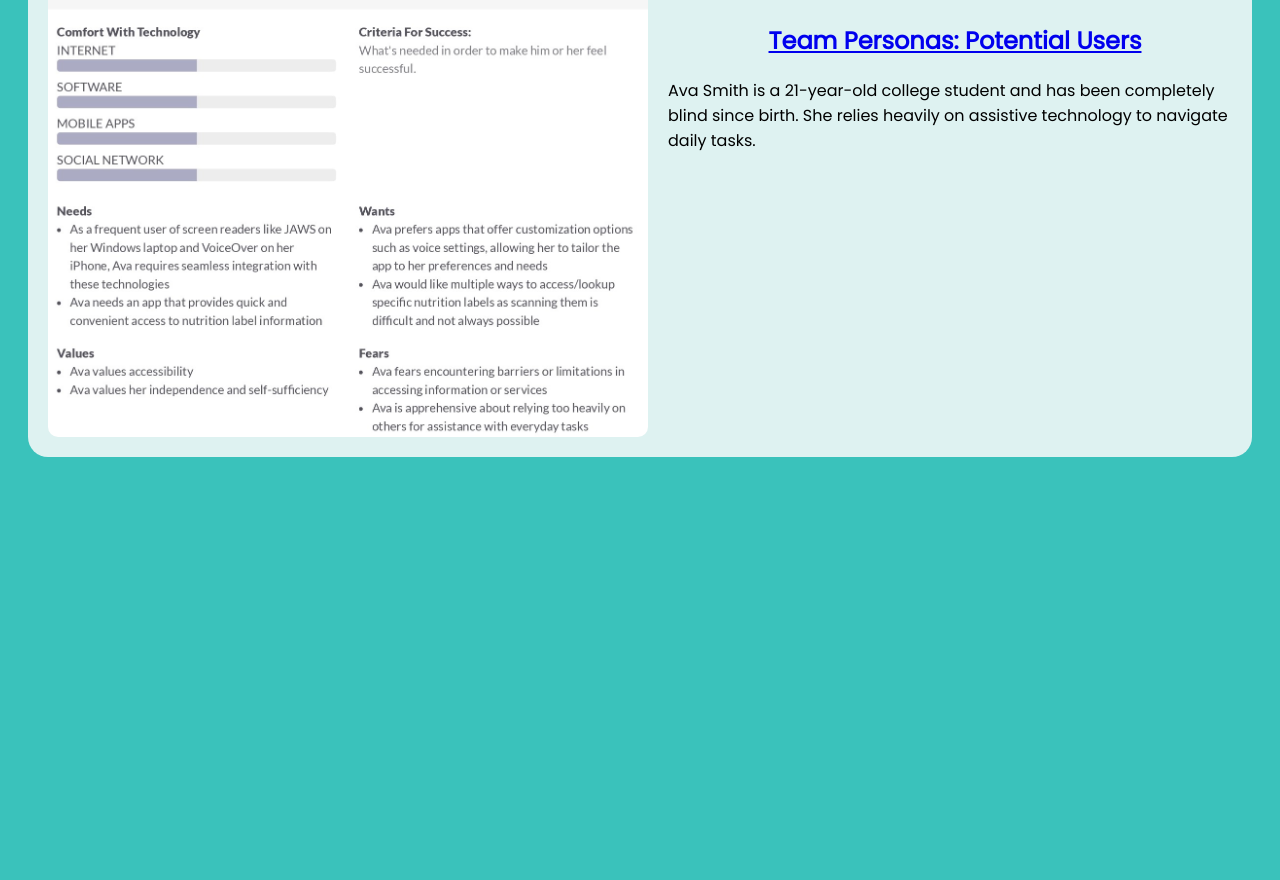
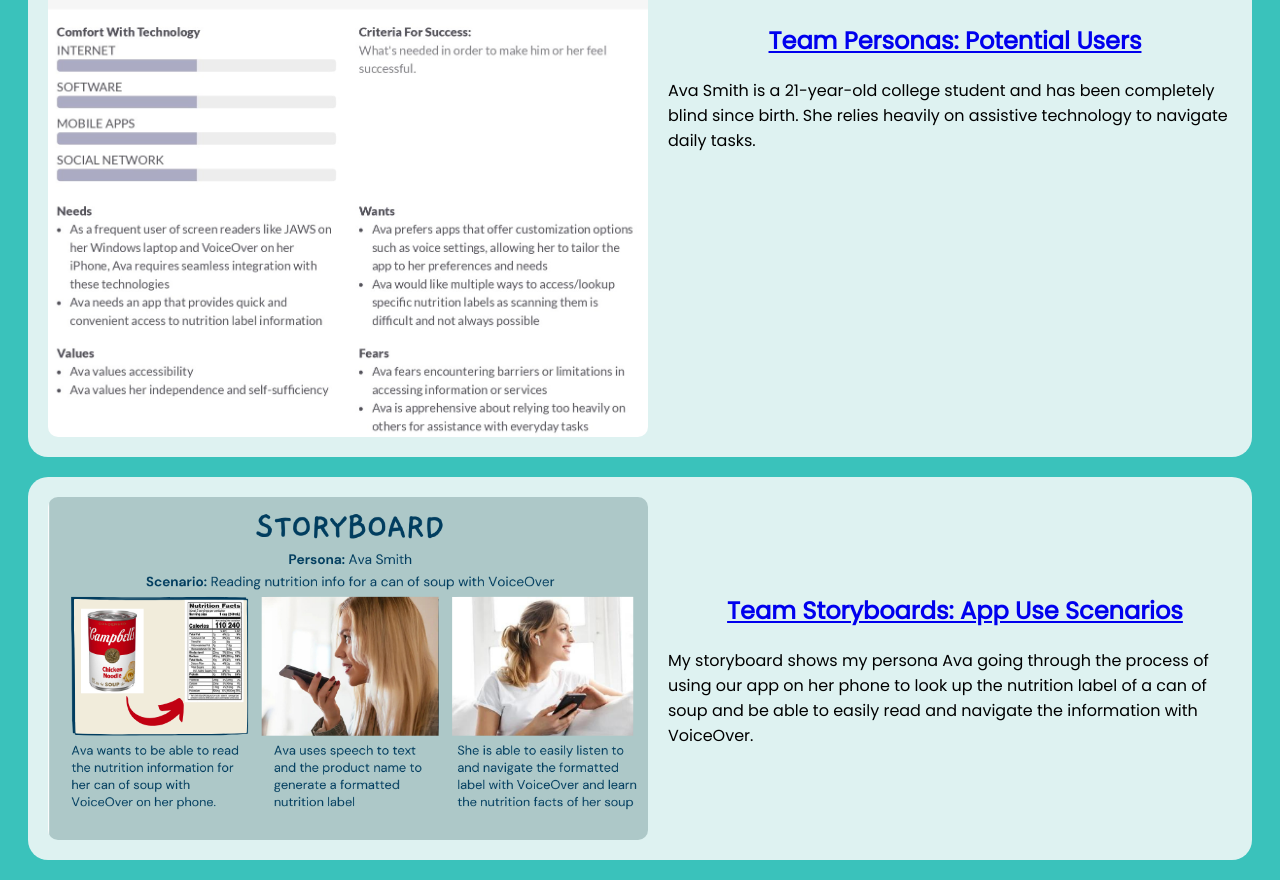
Before and after one commit to cfsteege/cfsteege.github.io, a plain HTML site: page index.html in a window 1280 px wide. Shown: the part 1004-1884 px from the top of the page. Before the commit the page ends 1481 px from the top, so only its background shows below. Drawn offline with Linux system fonts and the light colour scheme.

Commit message:
Add my storyboard

```diff
--- a/index.html
+++ b/index.html
@@ -38,5 +38,16 @@
         </section>
     </section>
 
+    <!-- Storyboard assignment -->
+    <section class="assign">
+        <img src="images/my-storyboard.png" />
+        <section class="assign-det">
+            <a href="files/all-storyboards.pdf"><h2>Team Storyboards: App Use Scenarios</h2></a>
+            <p>
+                My storyboard shows my persona Ava going through the process of using our app on her phone to look up the nutrition label of a can of soup and be able to easily read and navigate the information with VoiceOver.
+            </p>
+        </section>
+    </section>
+
   </body>
 </html>
```
Also changed, not shown: images/my-storyboard.png (added).
